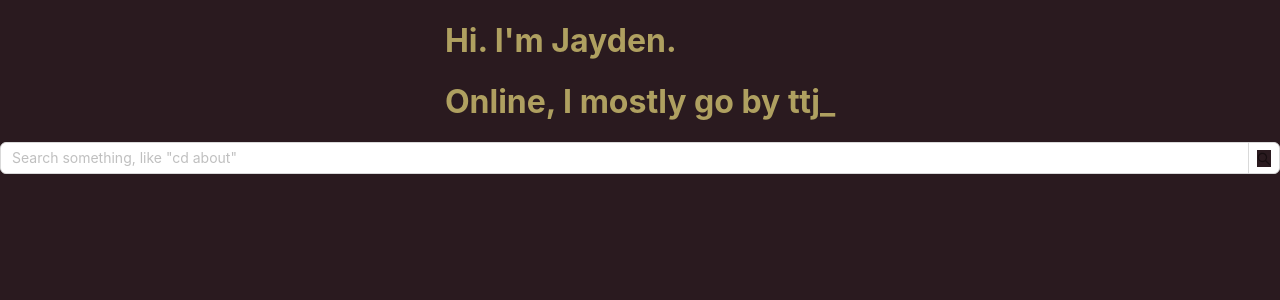
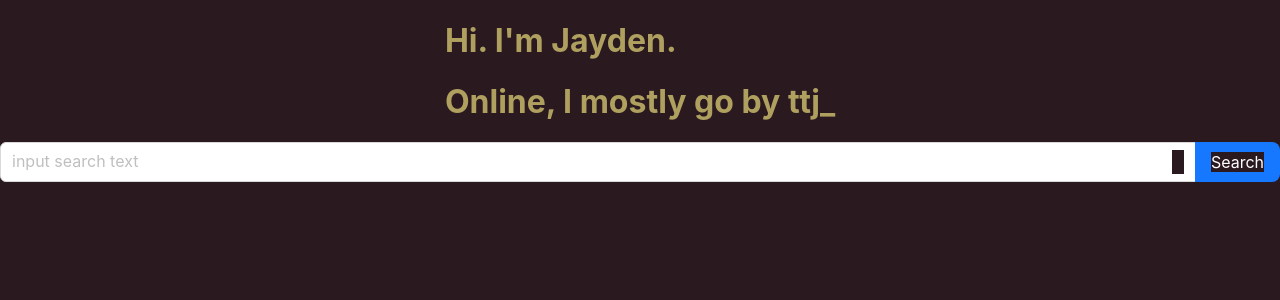
Before and after one commit to tastetest/portfolio, a React (Create React App) app: page / in a window 1280 px wide. Shown: the top 300 px of the page. Built offline with nearby package versions, Linux system fonts and the light colour scheme.

Commit message:
formatted

```diff
--- a/src/SearchComponent.tsx
+++ b/src/SearchComponent.tsx
@@ -2,12 +2,17 @@ import react from 'react';
 // import './assets/Main.css';
 import { Input, Space } from 'antd';
 
-const {Search} = Input;
-
 const SearchComponent = () => {
 	// do some string comparison to match routes
+	const { Search } = Input;
 	return (
-		<Search placeholder='Search something, like "cd about" ' />	)
+
+		<Search
+			placeholder="input search text"
+			allowClear
+			enterButton="Search"
+			size="large"
+		/>
+	)
 }
-
 export default SearchComponent;
```
